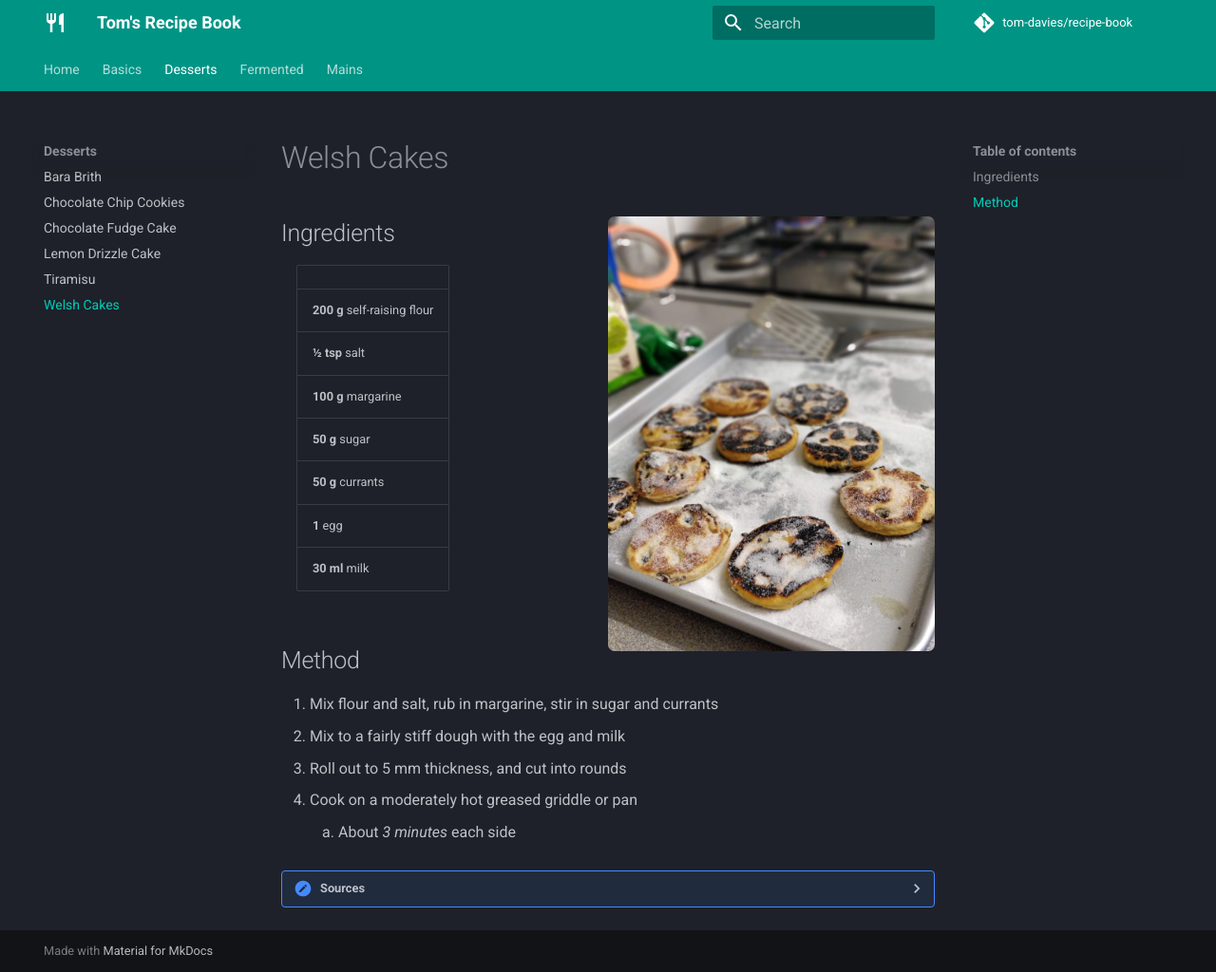
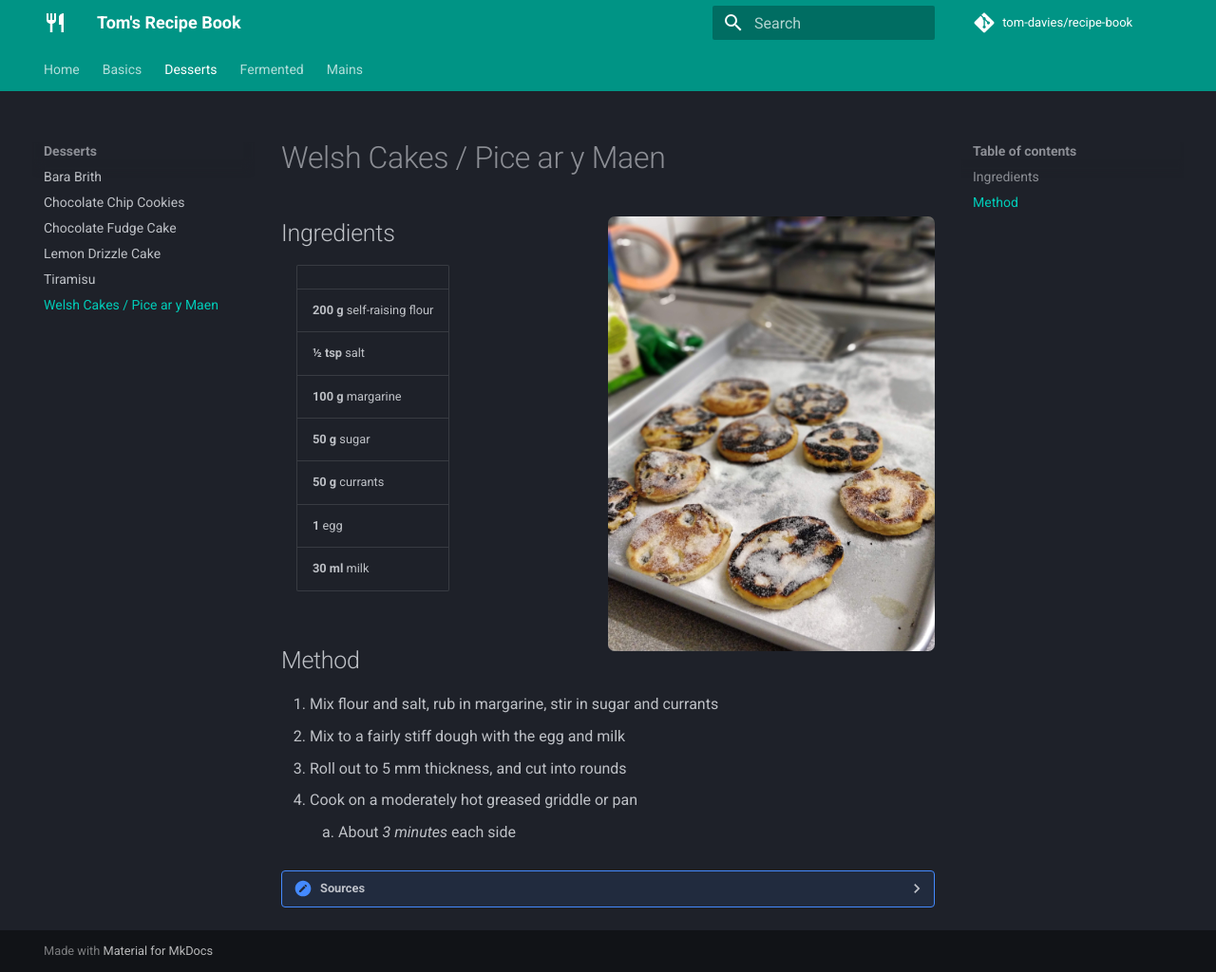
Before and after one commit to tom-davies/recipe-book, an MkDocs documentation site: the page built from docs/desserts/welsh-cakes.md, in a window 1280 px wide and 1024 px high. Shown: the whole window at 95% size. Built offline with MkDocs 1.6.1 and Material for MkDocs 9.7.7, drawn with Linux system fonts in a browser that asks for light colours; comment, search, counter and statistics services are not loaded.

Commit message:
added welsh translation

```diff
--- a/docs/desserts/welsh-cakes.md
+++ b/docs/desserts/welsh-cakes.md
@@ -1,4 +1,4 @@
-# Welsh Cakes
+# Welsh Cakes / Pice ar y Maen
 
 ![Welsh Cakes](./welsh-cakes2.jpg){width=50% align=right loading=lazy}
 
```
